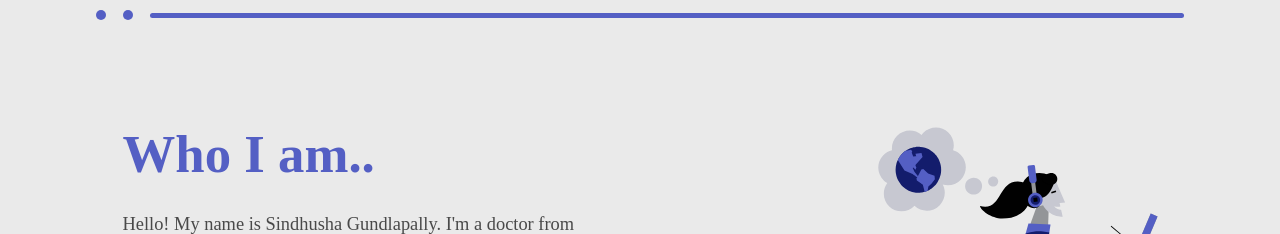
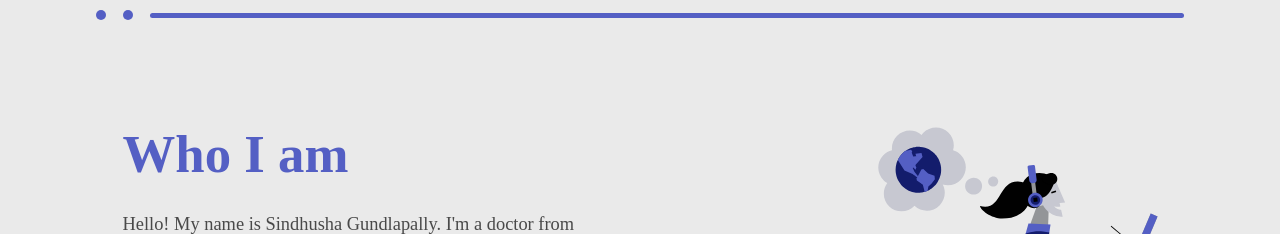
Before and after one commit to mchepuri/docs-folio, a React app: page / in a window 1280 px wide. Shown: the part 860-1094 px from the top of the page. Built offline with nearby package versions, Linux system fonts and the light colour scheme; a web font is replaced by a local one.

Commit message:
Merged dependencies

```diff
--- a/src/data/aboutData.js
+++ b/src/data/aboutData.js
@@ -1,5 +1,5 @@
 export const aboutData = {
-    title: "Who I am..",
+    title: "Who I am",
     description1: "Hello! My name is Sindhusha Gundlapally. I'm a doctor from India specialized in womens health care!, Striving to build a medical career in U.S.A",
     description2: "I did my M.B.B.S  ( Bachelors in medicine and Bachelors in surgery) at Osmania Medical College in Hyderabad , And PG Diploma in Gynelocogy at K.I.M.S. Have got a chance to work in an esteemed hospital as a Sr Resident where i performed over 400 surgeries and got more than 3000 hours of clinical experience. Currently looking to pursue a degree that will complement my ineterest and my medical career in U.S.A",
     image: 1
```
Also changed, not shown: package.json (+11 -13 lines), 2 other files (tests, documents, lock files or other folders).
